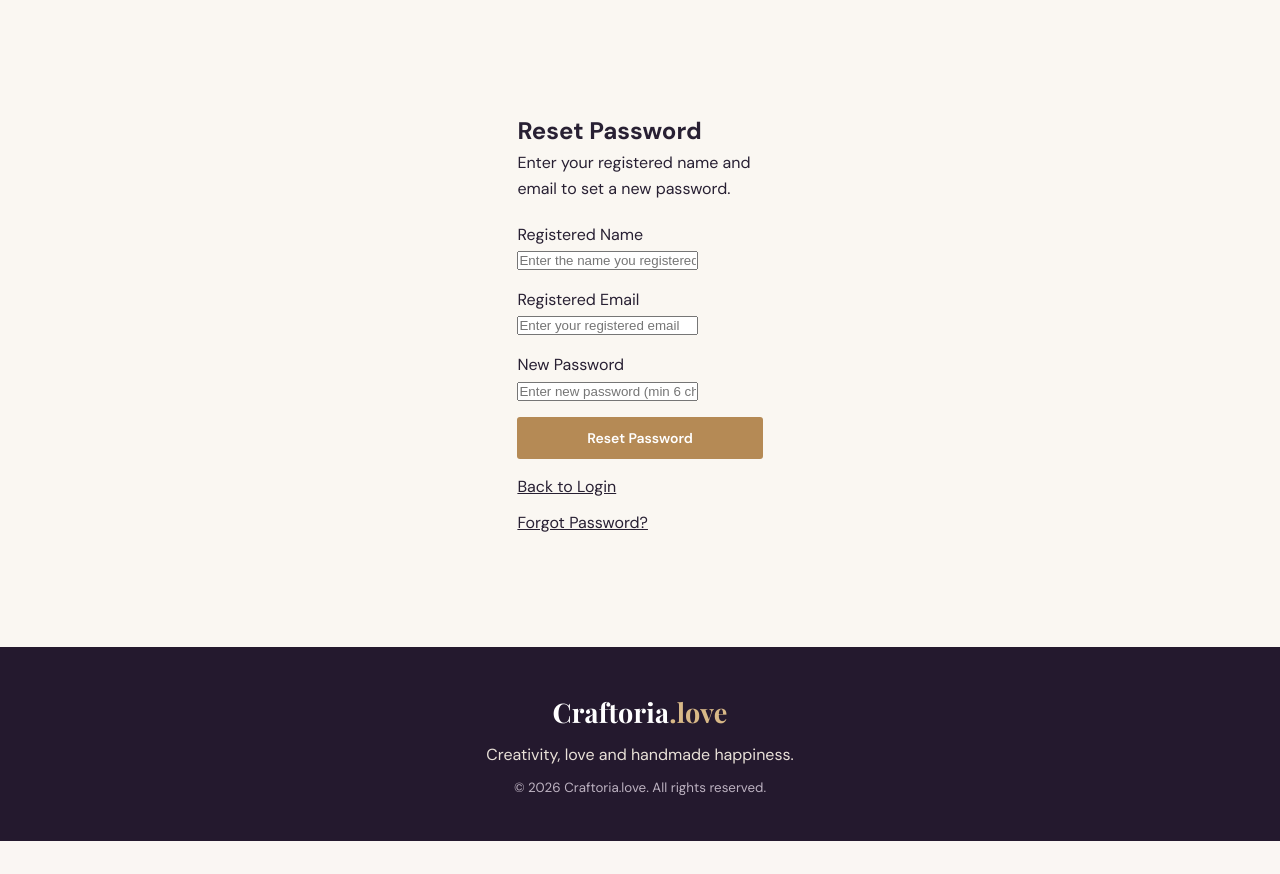
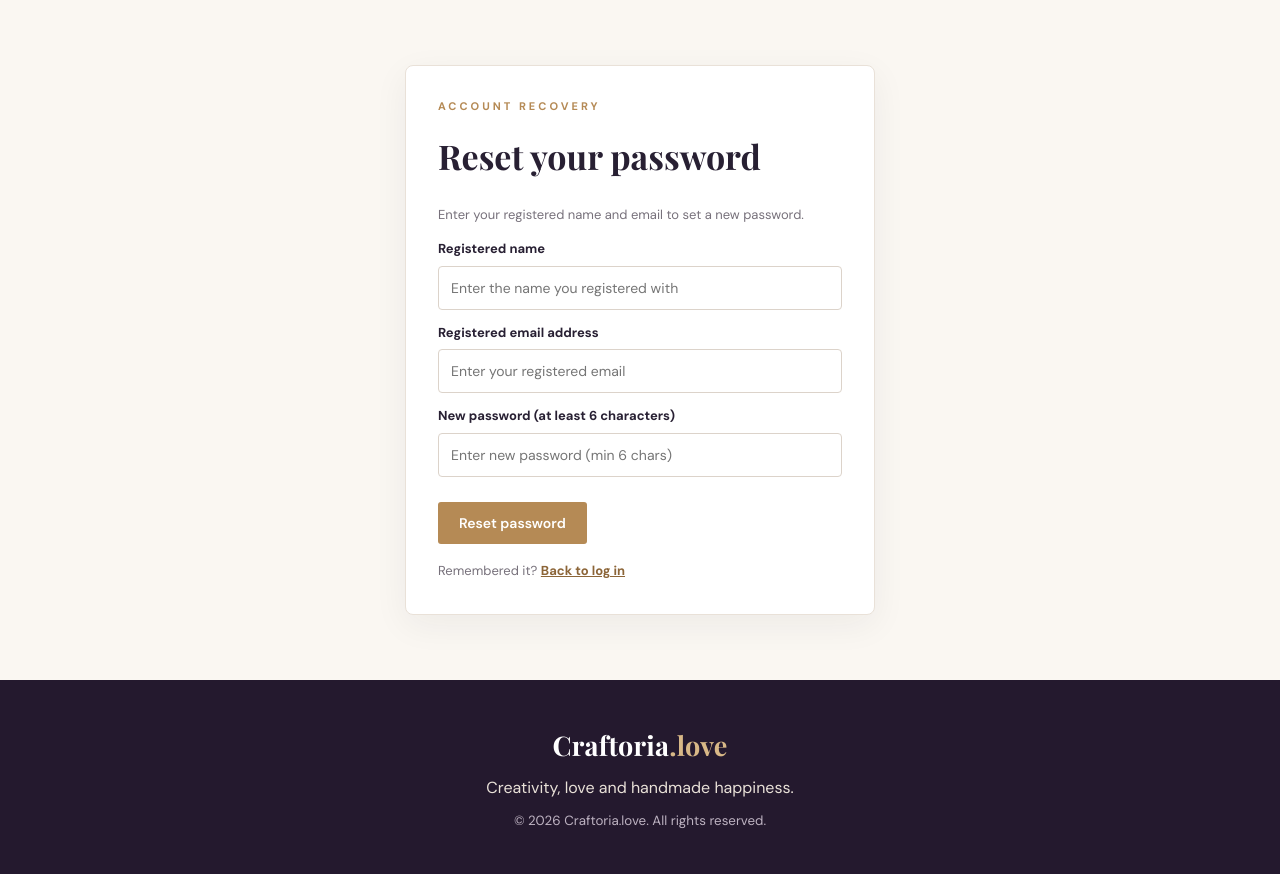
Before and after one commit to abhip6956/Craftoria-new, a Python web app: template templates/forgot_password.html in a window 1280 px wide. Shown: the part 126-1000 px from the top of the page. Before the commit the page ends 967 px from the top, so only its background shows below. Run offline with Jinja, Linux system fonts and the light colour scheme; the template is opened without the code that fills it, so the values that code supplies are empty.

Commit message:
Update forgot_password.html and verify all files

```diff
--- a/templates/forgot_password.html
+++ b/templates/forgot_password.html
@@ -1,29 +1,13 @@
 {% extends "base.html" %}
+{% block title %}Reset password | Craftoria.love{% endblock %}
 {% block content %}
-<section class="section" style="max-width: 450px; margin: 40px auto;">
-  <h2>Reset Password</h2>
-  <p>Enter your registered name and email to set a new password.</p>
-
-  <form method="POST" style="display: flex; flex-direction: column; gap: 14px; margin-top: 20px;">
-    <div>
-      <label>Registered Name</label>
-      <input type="text" name="name" placeholder="Enter the name you registered with" required>
-    </div>
-
-    <div>
-      <label>Registered Email</label>
-      <input type="email" name="email" placeholder="Enter your registered email" required>
-    </div>
-
-    <div>
-      <label>New Password</label>
-      <input type="password" name="new_password" minlength="6" placeholder="Enter new password (min 6 chars)" required>
-    </div>
-
-    <button type="submit" class="btn">Reset Password</button>
-  </form>
-
-  <p style="margin-top: 15px;"><a href="{{ url_for('login') }}">Back to Login</a></p>
-  <p style="margin-top: 10px;"><a href="{{ url_for('forgot_password') }}">Forgot Password?</a></p>
-</section>
+<section class="form-section"><form class="form-card" method="post">
+  <p class="eyebrow">ACCOUNT RECOVERY</p><h1>Reset your password</h1>
+  <p class="muted">Enter your registered name and email to set a new password.</p>
+  <label>Registered name<input type="text" name="name" placeholder="Enter the name you registered with" required maxlength="100" autocomplete="name"></label>
+  <label>Registered email address<input type="email" name="email" placeholder="Enter your registered email" required autocomplete="email"></label>
+  <label>New password (at least 6 characters)<input type="password" name="new_password" placeholder="Enter new password (min 6 chars)" required minlength="6" autocomplete="new-password"></label>
+  <button class="btn" type="submit">Reset password</button>
+  <p class="muted">Remembered it? <a href="{{ url_for('login') }}">Back to log in</a></p>
+</form></section>
 {% endblock %}
```
Also changed, not shown: templates/register.html (line endings or trailing spaces).
